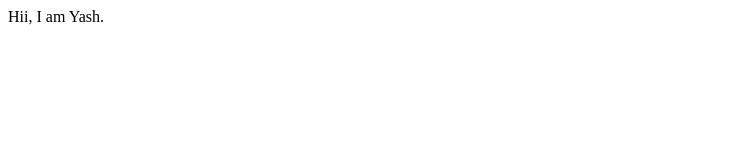
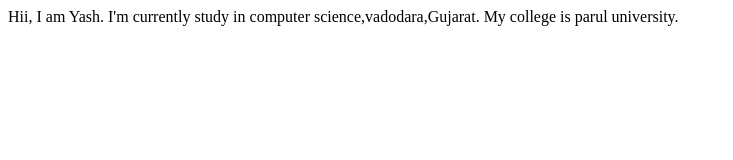
Before and after one commit to yassk29/student-name, a plain HTML site: page index.html in a window 1280 px wide. Shown: the whole page, without its empty margins (0-733 px from the left). Drawn offline with Linux system fonts and the light colour scheme.

Commit message:
docs : added more info

```diff
--- a/index.html
+++ b/index.html
@@ -7,6 +7,7 @@
     <title>Student-name</title>
 </head>
 <body>
-    Hii, I am Yash.
+    Hii, I am Yash. I'm currently study in computer science,vadodara,Gujarat.
+    My college is parul university.
 </body>
 </html>
```
